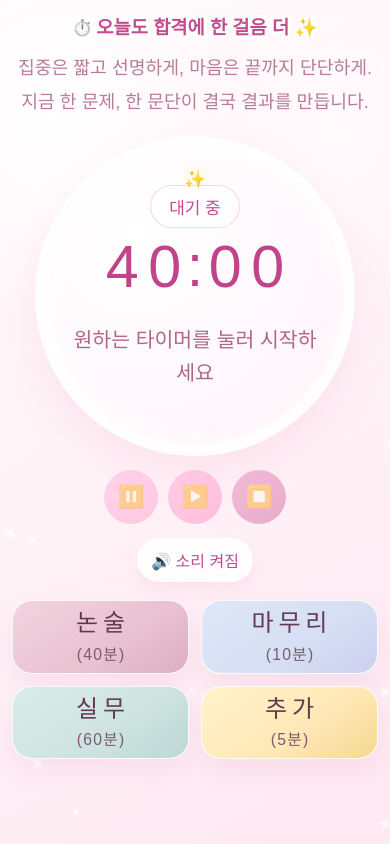
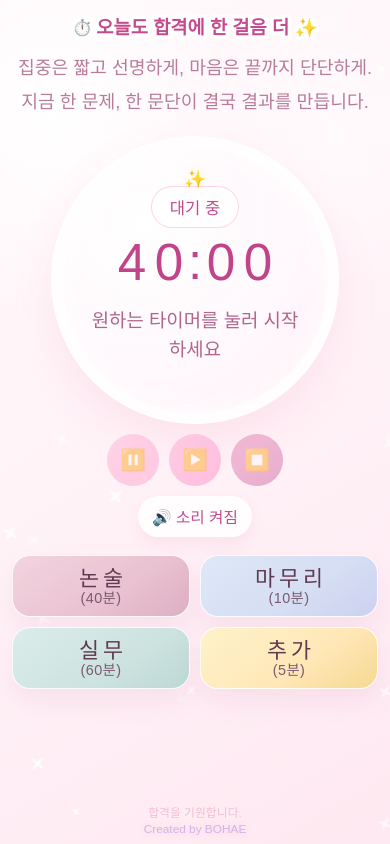
Before and after one commit to chuchu-luv/timer, a plain HTML site: page index.html in a window 390 px wide. Drawn offline with Linux system fonts and the light colour scheme; a web font is replaced by a local one.

Commit message:
Update index.html

```diff
--- a/index.html
+++ b/index.html
@@ -3,7 +3,7 @@
 <head>
   <meta charset="UTF-8" />
   <meta name="viewport" content="width=device-width, initial-scale=1.0" />
-  <title>전문직 시험 응원 타이머</title>
+  <title>⭐반짝 반짝 전문직 시험 응원 타이머</title>
   <style>
     @font-face {
       font-family: 'EutmanEungtteong';
@@ -34,27 +34,39 @@
       --bg-1: #fffafc;
       --bg-2: #fff2f7;
       --bg-3: #fee8f1;
+
       --deep: #c34b8d;
       --deep-soft: #aa6b8a;
       --soft: #b87c9a;
+
       --circle-shadow: 0 18px 42px rgba(228, 112, 166, 0.12);
       --panel-shadow: 0 12px 24px rgba(205, 123, 161, 0.12);
+
       --pink-1: #f2d4df;
       --pink-2: #e9c1d0;
       --pink-3: #ddb0c3;
+
       --lav-1: #dfe8f7;
       --lav-2: #d5def3;
       --lav-3: #cdd0ef;
+
       --mint-1: #dbecea;
       --mint-2: #cde3e0;
       --mint-3: #bdd8d4;
+
       --yellow-1: #fff2cb;
       --yellow-2: #ffe7b6;
       --yellow-3: #f5d891;
     }
 
     * { box-sizing: border-box; }
-    html, body { margin: 0; padding: 0; min-height: 100%; }
+
+    html, body {
+      margin: 0;
+      padding: 0;
+      min-height: 100%;
+    }
+
     body {
       font-family: 'MitmiFont', 'Apple SD Gothic Neo', 'Malgun Gothic', sans-serif;
       color: var(--deep-soft);
@@ -73,6 +85,7 @@
       z-index: 0;
       overflow: hidden;
     }
+
     .sparkle {
       position: absolute;
       background: rgba(255,255,255,0.96);
@@ -81,6 +94,7 @@
       animation: twinkle linear infinite;
       filter: drop-shadow(0 0 10px rgba(255,255,255,0.85));
     }
+
     @keyframes twinkle {
       0%   { opacity: 0; transform: scale(0.55) rotate(0deg); }
       45%  { opacity: 0.95; transform: scale(1.35) rotate(38deg); }
@@ -92,7 +106,7 @@
       z-index: 1;
       max-width: 1160px;
       margin: 0 auto;
-      padding: 22px 18px 40px;
+      padding: 18px 18px 70px;
     }
 
     .title {
@@ -111,13 +125,15 @@
         -3px -3px #fff, 3px -3px #fff, -3px 3px #fff, 3px 3px #fff,
         0 6px 16px rgba(255,255,255,0.52);
     }
+
     .title-emoji {
       margin-right: 6px;
       font-size: 0.86em;
       vertical-align: 0.04em;
     }
+
     .subtitle {
-      margin: 14px auto 24px;
+      margin: 14px auto 22px;
       max-width: 780px;
       text-align: center;
       font-size: clamp(1.12rem, 1.7vw, 1.28rem);
@@ -133,6 +149,7 @@
       justify-content: center;
       min-height: auto;
     }
+
     .left-panel {
       min-width: 0;
       display: flex;
@@ -159,6 +176,7 @@
       padding: 28px 18px 28px;
       transition: box-shadow 0.2s ease;
     }
+
     .top-sparkle {
       position: absolute;
       top: 22px;
@@ -169,10 +187,12 @@
       text-shadow: 0 0 12px rgba(255, 240, 178, 0.95);
       animation: floatSpark 2.5s ease-in-out infinite;
     }
+
     @keyframes floatSpark {
       0%, 100% { transform: translateX(-50%) translateY(0); }
       50% { transform: translateX(-50%) translateY(-4px); }
     }
+
     .mode-label {
       font-size: clamp(1.08rem, 1.2vw, 1.14rem);
       color: var(--deep);
@@ -183,6 +203,7 @@
       margin-bottom: 10px;
       box-shadow: inset 0 0 0 1px rgba(255,255,255,0.55);
     }
+
     .time {
       display: flex;
       align-items: center;
@@ -200,17 +221,21 @@
       user-select: none;
       letter-spacing: 0;
     }
+
     .digit, .colon {
       display: inline-flex;
       align-items: center;
       justify-content: center;
       flex: 0 0 auto;
     }
+
     .digit { width: 0.72em; }
+
     .colon {
       width: 0.30em;
       transform: translateY(-0.02em);
     }
+
     .status {
       min-height: 90px;
       display: flex;
@@ -234,6 +259,7 @@
       gap: 12px;
       flex-wrap: wrap;
     }
+
     .icon-btn {
       width: 56px;
       height: 56px;
@@ -247,17 +273,21 @@
       box-shadow: 0 10px 18px rgba(235, 103, 168, 0.18);
       transition: transform 0.16s ease, box-shadow 0.16s ease, opacity 0.16s ease;
     }
+
     .icon-btn:hover { transform: translateY(-2px); }
     .icon-btn:active { transform: translateY(1px) scale(0.98); }
+
     .icon-btn:disabled {
       opacity: 0.42;
       cursor: not-allowed;
       box-shadow: none;
       transform: none;
     }
+
     .pause-btn  { background: linear-gradient(145deg, #ffaad3, #ff8dc4); }
     .resume-btn { background: linear-gradient(145deg, #ffa1cf, #ff74b8); }
     .stop-btn   { background: linear-gradient(145deg, #df75ad, #c84d90); }
+
     .sound-btn {
       border: none;
       cursor: pointer;
@@ -265,10 +295,12 @@
       padding: 11px 16px;
       background: rgba(255,255,255,0.84);
       color: var(--deep);
+      font-family: 'MitmiFont', 'Apple SD Gothic Neo', 'Malgun Gothic', sans-serif !important;
       font-size: 1rem;
       box-shadow: 0 8px 16px rgba(234, 112, 172, 0.12);
       transition: transform 0.16s ease;
     }
+
     .sound-btn:hover { transform: translateY(-1px); }
 
     .right-panel {
@@ -278,77 +310,125 @@
       align-content: center;
       justify-items: center;
     }
+
     .preset-btn {
       border: none;
       cursor: pointer;
       width: 100%;
-      min-height: 78px;
+      min-height: 74px;
       border-radius: 22px;
-      padding: 11px 12px 10px;
+      padding: 9px 12px 8px;
       color: #68435b;
       border: 1px solid rgba(255,255,255,0.88);
       box-shadow: var(--panel-shadow);
       text-align: center;
       transition: transform 0.16s ease, box-shadow 0.16s ease, filter 0.16s ease;
     }
+
     .preset-btn:hover {
       transform: translateY(-3px);
       box-shadow: 0 16px 24px rgba(190, 129, 161, 0.16);
       filter: saturate(1.03);
     }
+
     .preset-btn:active { transform: translateY(1px) scale(0.99); }
-    .preset-btn.pink { background: linear-gradient(145deg, var(--pink-1), var(--pink-2) 60%, var(--pink-3)); }
+
+    .preset-btn.pink     { background: linear-gradient(145deg, var(--pink-1), var(--pink-2) 60%, var(--pink-3)); }
     .preset-btn.lavender { background: linear-gradient(145deg, var(--lav-1), var(--lav-2) 60%, var(--lav-3)); }
-    .preset-btn.mint { background: linear-gradient(145deg, var(--mint-1), var(--mint-2) 60%, var(--mint-3)); }
-    .preset-btn.yellow { background: linear-gradient(145deg, var(--yellow-1), var(--yellow-2) 60%, var(--yellow-3)); }
+    .preset-btn.mint     { background: linear-gradient(145deg, var(--mint-1), var(--mint-2) 60%, var(--mint-3)); }
+    .preset-btn.yellow   { background: linear-gradient(145deg, var(--yellow-1), var(--yellow-2) 60%, var(--yellow-3)); }
+
     .preset-main {
       display: block;
       font-family: 'OngleipParkDahyeon', 'Apple SD Gothic Neo', sans-serif !important;
-      font-size: clamp(1.78rem, 2.05vw, 2.05rem);
-      line-height: 1.08;
-      margin-bottom: 6px;
+      font-size: clamp(1.62rem, 1.9vw, 1.95rem);
+      line-height: 1.02;
+      margin-bottom: 2px;
       letter-spacing: 0.18em;
       color: #613a52;
       padding-left: 0.18em;
     }
+
     .preset-sub {
       display: block;
-      font-size: 1.08rem;
-      letter-spacing: 0.08em;
+      font-family: 'MitmiFont', 'Apple SD Gothic Neo', 'Malgun Gothic', sans-serif !important;
+      font-size: 0.98rem;
+      line-height: 1.02;
+      letter-spacing: 0.03em;
       color: #7a5b70;
-      padding-left: 0.08em;
+      padding-left: 0;
     }
 
     .circle-warning {
       animation: pulseGlow 1.15s ease-in-out infinite;
     }
+
     @keyframes pulseGlow {
       0%, 100% {
-        box-shadow: inset 0 0 28px rgba(255,255,255,0.98), 0 18px 42px rgba(232, 106, 167, 0.15);
+        box-shadow:
+          inset 0 0 28px rgba(255,255,255,0.98),
+          0 18px 42px rgba(232, 106, 167, 0.15);
       }
       50% {
-        box-shadow: inset 0 0 34px rgba(255,255,255,1), 0 0 0 12px rgba(255,160,204,0.12), 0 22px 48px rgba(232, 106, 167, 0.24);
+        box-shadow:
+          inset 0 0 34px rgba(255,255,255,1),
+          0 0 0 12px rgba(255,160,204,0.12),
+          0 22px 48px rgba(232, 106, 167, 0.24);
       }
     }
+
     .urgent {
       animation: urgentBeat 0.72s ease-in-out infinite;
     }
+
     @keyframes urgentBeat {
       0%, 100% { transform: scale(1); }
       50% { transform: scale(1.07); }
     }
+
     .time.urgent {
       color: #d44c82;
       text-shadow: 0 4px 0 rgba(255,255,255,0.42), 0 0 18px rgba(255, 190, 214, 0.56);
     }
 
+    .footer-note {
+      position: fixed;
+      left: 50%;
+      bottom: 10px;
+      transform: translateX(-50%);
+      z-index: 2;
+      display: flex;
+      flex-direction: column;
+      align-items: center;
+      gap: 2px;
+      font-family: 'MitmiFont', 'Apple SD Gothic Neo', 'Malgun Gothic', sans-serif;
+      font-size: 0.82rem;
+      line-height: 1.25;
+      text-align: center;
+      white-space: nowrap;
+      pointer-events: none;
+    }
+
+    .footer-wish {
+      color: rgba(240, 182, 200, 0.88);
+      text-shadow: 0 1px 6px rgba(255,255,255,0.72);
+    }
+
+    .footer-maker {
+      color: rgba(205, 177, 236,0.96);
+      text-shadow: 0 1px 8px rgba(195, 75, 141, 0.18);
+    }
+
+
     @media (max-width: 920px) {
-      .page { padding: 10px 14px 64px; }
+      .page { padding: 10px 14px 72px; }
+
       .workspace {
         grid-template-columns: 1fr;
         gap: 18px;
         min-height: auto;
       }
+
       .right-panel {
         width: 100%;
         grid-template-columns: repeat(2, minmax(138px, 188px));
@@ -356,71 +436,101 @@
         align-content: start;
         justify-items: center;
       }
+
       .timer-circle {
-        width: min(76vw, 450px);
-        height: min(76vw, 450px);
+        width: min(74vw, 430px);
+        height: min(74vw, 430px);
       }
     }
 
     @media (max-width: 560px) {
-      .page { padding: 18px 12px 76px; }
+      .page { padding: 18px 12px 90px; }
+
       .title {
         font-size: clamp(0.9rem, 4.8vw, 1.3rem);
         line-height: 1.04;
       }
+
       .title-emoji { margin-right: 4px; }
+
       .subtitle {
         font-size: 1.14rem;
         line-height: 1.82;
         margin-bottom: 18px;
       }
+
       .timer-circle {
-        width: min(82vw, 385px);
-        height: min(82vw, 385px);
+        width: min(74vw, 345px);
+        height: min(74vw, 345px);
         border-width: 11px;
-        padding: 24px 16px 24px;
+        padding: 22px 14px 22px;
       }
+
       .mode-label {
-        font-size: 1.06rem;
+        font-size: 1.04rem;
+        margin-bottom: 7px;
+      }
+
+      .time {
+        font-size: clamp(3.2rem, 12.8vw, 4.8rem);
         margin-bottom: 8px;
       }
-      .time {
-        font-size: clamp(3.7rem, 15vw, 5.4rem);
-        margin-bottom: 8px;
+
+      .status {
+        font-size: 1.18rem;
+        min-height: 78px;
+        line-height: 1.56;
       }
-      .status {
-        font-size: 1.28rem;
-        min-height: 102px;
-        line-height: 1.62;
+
+      .control-row {
+        margin-top: 10px;
+        gap: 10px;
       }
-      .control-row { gap: 10px; }
+
       .icon-btn {
-        width: 54px;
-        height: 54px;
-        font-size: 1.36rem;
+        width: 52px;
+        height: 52px;
+        font-size: 1.3rem;
       }
+
       .sound-btn {
-        font-size: 1rem;
-        padding: 10px 14px;
+        font-size: 0.98rem;
+        padding: 9px 14px;
       }
+
       .right-panel {
         grid-template-columns: repeat(2, minmax(132px, 1fr));
-        gap: 12px;
+        gap: 10px;
         width: 100%;
         justify-items: center;
       }
+
       .preset-btn {
-        min-height: 70px;
-        border-radius: 20px;
-        padding: 9px 10px 8px;
+        min-height: 62px;
+        border-radius: 18px;
+        padding: 7px 8px 6px;
       }
+
       .preset-main {
-        font-size: 1.5rem;
-        letter-spacing: 0.2em;
-        padding-left: 0.2em;
+        font-size: 1.36rem;
+        line-height: 1;
+        margin-bottom: 1px;
+        letter-spacing: 0.18em;
+        padding-left: 0.18em;
       }
+
       .preset-sub {
-        font-size: 0.98rem;
+        font-size: 0.9rem;
+        line-height: 1;
+        font-family: 'MitmiFont', 'Apple SD Gothic Neo', 'Malgun Gothic', sans-serif !important;
+      }
+
+      .footer-note {
+        left: 50%;
+        bottom: 8px;
+        transform: translateX(-50%);
+        font-size: 0.74rem;
+        line-height: 1.2;
       }
     }
   </style>
@@ -430,6 +540,7 @@
 
   <div class="page">
     <h1 class="title"><span class="title-emoji">⏱️</span>오늘도 합격에 한 걸음 더 ✨</h1>
+
     <p class="subtitle">
       집중은 짧고 선명하게, 마음은 끝까지 단단하게.<br>
       지금 한 문제, 한 문단이 결국 결과를 만듭니다.
@@ -460,20 +571,28 @@
           <span class="preset-main">논술</span>
           <span class="preset-sub">(40분)</span>
         </button>
+
         <button class="preset-btn lavender" data-minutes="10" data-label="마무리">
           <span class="preset-main">마무리</span>
           <span class="preset-sub">(10분)</span>
         </button>
+
         <button class="preset-btn mint" data-minutes="60" data-label="실무">
           <span class="preset-main">실무</span>
           <span class="preset-sub">(60분)</span>
         </button>
+
         <button class="preset-btn yellow" data-minutes="5" data-label="추가">
           <span class="preset-main">추가</span>
           <span class="preset-sub">(5분)</span>
         </button>
       </aside>
     </section>
+  </div>
+
+  <div class="footer-note">
+     <span class="footer-wish">합격을 기원합니다.</span>
+     <span class="footer-maker">Created by BOHAE</span>
   </div>
 
   <audio id="keyboardAudio" preload="auto" loop></audio>
@@ -491,6 +610,13 @@
     const keyboardAudio = document.getElementById('keyboardAudio');
 
     const AUDIO_SOURCES = ['keyboard.mp3', './keyboard.mp3', 'keyboard.m4a', './keyboard.m4a'];
+    const statusMessages = {
+      '논술': '집중 중\n한 줄 한 줄이 실력입니다',
+      '실무': '화이팅!!\n구조를 먼저 세우고 핵심을 채워 넣으세요',
+      '마무리': '문맥과 오타 확인하세요.\n핵심만 또렷하게!',
+      '추가': '이제 마감 시간입니다.\n마무리 하세요.'
+    };
+
     let audioSourceIndex = 0;
     keyboardAudio.volume = 0.62;
 
@@ -510,6 +636,7 @@
       const container = document.getElementById('sparkle-container');
       const count = window.innerWidth > 900 ? 34 : 22;
       container.innerHTML = '';
+
       for (let i = 0; i < count; i++) {
         const star = document.createElement('div');
         star.className = 'sparkle';
@@ -567,31 +694,55 @@
 
     keyboardAudio.addEventListener('error', () => {
       audioSourceIndex += 1;
-      if (audioSourceIndex < AUDIO_SOURCES.length) loadAudioSource(audioSourceIndex);
+      if (audioSourceIndex < AUDIO_SOURCES.length) {
+        loadAudioSource(audioSourceIndex);
+      }
     });
+
     loadAudioSource(audioSourceIndex);
 
-    function beep({ frequency = 880, duration = 0.12, type = 'sine', volume = 0.04, delay = 0, attack = 0.005, release = 0.08 } = {}) {
+    function beep({
+      frequency = 880,
+      duration = 0.12,
+      type = 'sine',
+      volume = 0.04,
+      delay = 0,
+      attack = 0.005,
+      release = 0.08
+    } = {}) {
       if (!soundEnabled) return;
+
       const ctx = getAudioContext();
       const start = ctx.currentTime + delay;
       const end = start + duration;
       const osc = ctx.createOscillator();
       const gain = ctx.createGain();
+
       osc.type = type;
       osc.frequency.setValueAtTime(frequency, start);
+
       gain.gain.setValueAtTime(0.0001, start);
       gain.gain.exponentialRampToValueAtTime(volume, start + attack);
       gain.gain.exponentialRampToValueAtTime(0.0001, end + release);
+
       osc.connect(gain);
       gain.connect(ctx.destination);
+
       osc.start(start);
       osc.stop(end + release + 0.02);
     }
 
     function playFiveMinuteAlert() {
       [0, 0.32, 0.64].forEach((delay, idx) => {
-        beep({ frequency: 1240 + (idx * 80), duration: 0.14, type: 'triangle', volume: 0.06, delay, attack: 0.004, release: 0.12 });
+        beep({
+          frequency: 1240 + (idx * 80),
+          duration: 0.14,
+          type: 'triangle',
+          volume: 0.06,
+          delay,
+          attack: 0.004,
+          release: 0.12
+        });
       });
     }
 
@@ -604,10 +755,18 @@
     function startTickTrack() {
       stopTickTrack();
       if (!soundEnabled) return;
+
       let flip = false;
       tickIntervalId = setInterval(() => {
         flip = !flip;
-        beep({ frequency: flip ? 1960 : 1480, duration: flip ? 0.032 : 0.045, type: 'square', volume: flip ? 0.042 : 0.055, attack: 0.002, release: 0.035 });
+        beep({
+          frequency: flip ? 1960 : 1480,
+          duration: flip ? 0.032 : 0.045,
+          type: 'square',
+          volume: flip ? 0.042 : 0.055,
+          attack: 0.002,
+          release: 0.035
+        });
       }, 420);
     }
 
@@ -676,12 +835,16 @@
         dingPlayed = true;
         stopKeyboard(false);
         playFiveMinuteAlert();
+
         if (timerId && !isPaused && remainingSeconds > 60) {
           setTimeout(() => {
-            if (timerId && !isPaused && remainingSeconds > 60) playKeyboard();
+            if (timerId && !isPaused && remainingSeconds > 60) {
+              playKeyboard();
+            }
           }, 1300);
         }
       }
+
       if (remainingSeconds <= 60 && remainingSeconds > 0) {
         if (!inLastMinute) {
           inLastMinute = true;
@@ -689,6 +852,7 @@
           startTickTrack();
           timerCircle.classList.add('circle-warning');
         }
+
         if (remainingSeconds <= 10) {
           timeDisplay.classList.add('urgent');
           statusText.classList.add('urgent');
@@ -702,51 +866,64 @@
         finishTimer();
         return;
       }
+
       remainingSeconds -= 1;
       updateDisplay();
       handleTimedSounds();
+
       if (remainingSeconds === 0) finishTimer();
     }
 
     function startTimer(minutes, label) {
       hasUserInteracted = true;
       getAudioContext();
+
       clearRunningTimer();
       stopKeyboard(true);
       stopTickTrack();
+
       totalSeconds = minutes * 60;
       remainingSeconds = totalSeconds;
       activeLabel = label;
       isPaused = false;
+
       resetWarningFlags();
       updateDisplay();
-      setStatus('집중 중\n한 줄 한 줄이 실력입니다');
+      setStatus(statusMessages[label] || '집중 중\n한 줄 한 줄이 실력입니다');
       applyButtonState({ pause: true, resume: false, stop: true });
+
       timerId = setInterval(tick, 1000);
       playKeyboard();
     }
 
     function pauseTimer() {
       if (!timerId) return;
+
       clearRunningTimer();
       isPaused = true;
       stopKeyboard(false);
       stopTickTrack();
+
       setStatus('일시 정지\n호흡만 가다듬고 다시 갑니다');
       applyButtonState({ pause: false, resume: true, stop: true });
     }
 
     function resumeTimer() {
       if (!isPaused || remainingSeconds <= 0) return;
+
       hasUserInteracted = true;
       getAudioContext();
+
       isPaused = false;
-      setStatus(remainingSeconds <= 10 ? '종료 임박\n마지막까지 붙잡으세요' : '다시 시작\n끝까지 밀어붙이세요');
+      setStatus(remainingSeconds <= 10 ? '종료 임박\n마지막까지 붙잡으세요' : (statusMessages[activeLabel] || '다시 시작\n끝까지 밀어붙이세요'));
       applyButtonState({ pause: true, resume: false, stop: true });
+
       timerId = setInterval(tick, 1000);
+
       if (remainingSeconds <= 60) {
         timerCircle.classList.add('circle-warning');
         startTickTrack();
+
         if (remainingSeconds <= 10) {
           timeDisplay.classList.add('urgent');
           statusText.classList.add('urgent');
@@ -761,21 +938,27 @@
       isPaused = false;
       stopKeyboard(true);
       stopTickTrack();
+
       remainingSeconds = totalSeconds;
       updateDisplay();
+
       activeLabel = '대기 중';
       modeLabel.textContent = activeLabel;
+
       setStatus('종료됨\n원하는 타이머를 다시 시작하세요');
       applyButtonState({ pause: false, resume: false, stop: false });
+
       timeDisplay.classList.remove('urgent');
       statusText.classList.remove('urgent');
       timerCircle.classList.remove('circle-warning');
+
       resetWarningFlags();
     }
 
     function toggleSound() {
       soundEnabled = !soundEnabled;
       soundBtn.textContent = soundEnabled ? '🔊 소리 켜짐' : '🔇 소리 꺼짐';
+
       if (!soundEnabled) {
         stopKeyboard(false);
         stopTickTrack();
```
